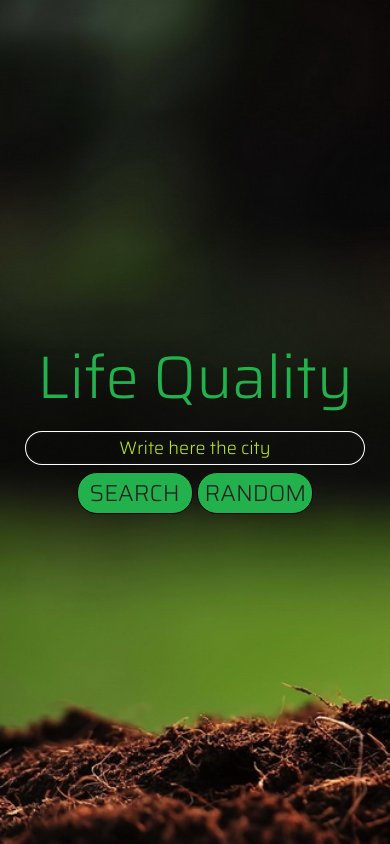
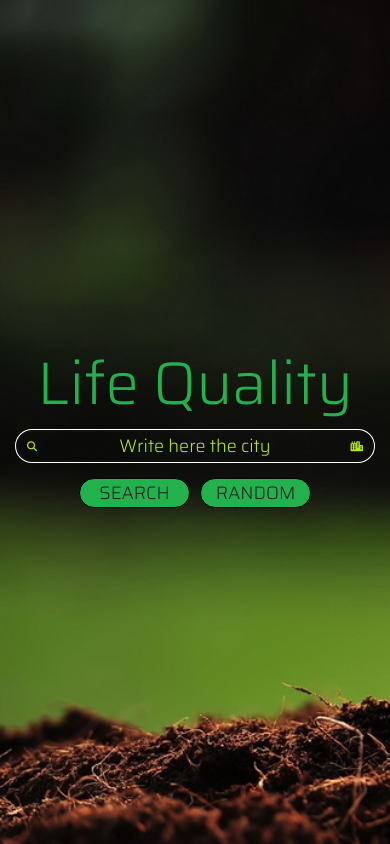
Before and after one commit to jacopovaccarini/Start2Impact_JavaScript_Advanced, a plain HTML site: page index.html in a window 390 px wide. Drawn offline with Linux system fonts and the light colour scheme; some packages are replaced by stand-ins of ours; no server answers; a script that the page names is missing.

Commit message:
Update commit

```diff
--- a/assets/js/scripts.js
+++ b/assets/js/scripts.js
@@ -12,7 +12,7 @@ div_main.append(div_title);
 
 let div_textbox = document.createElement('div');
 div_textbox.className = "textbox";
-div_textbox.innerHTML = '<input type="text" value="Write here the city" autofocus textbox-city>';
+div_textbox.innerHTML = '<i class="fa-solid fa-magnifying-glass"></i><input type="text" value="Write here the city" autofocus textbox-city><i class="fa-solid fa-city"></i>';
 div_main.append(div_textbox);
 
 let div_button = document.createElement('div');
--- a/assets/sass/style.scss
+++ b/assets/sass/style.scss
@@ -45,12 +45,11 @@ body {
   p {
     font-size: 100px;
     margin: 0;
-    margin-bottom: 2rem;
   }
 }
 
 .textbox {
-  display: flex;
+  position: relative;
   justify-content: center;
   width: 100%;
 
@@ -63,6 +62,24 @@ body {
     background-color: transparent;
     color: $secondary;
   }
+
+  .fa-magnifying-glass {
+    position: absolute;
+    top: 20px;
+    left: 20px;
+    z-index: 1;
+    font-size: 30px;
+    color: $secondary;
+  }
+
+  .fa-city {
+    position: absolute;
+    top: 20px;
+    right: 20px;
+    z-index: 2;
+    font-size: 30px;
+    color: $secondary;
+  }
 }
 
 .button {
@@ -70,16 +87,15 @@ body {
   flex-direction: row;
   justify-content: space-between;
   align-items: center;
-  width: 70%;
+  width: 65%;
 }
 
 .search, .random {
   display: flex;
   justify-content: center;
-  width: 49%; //49% quando c'è anche l'altro button
+  width: 48%; //49% quando c'è anche l'altro button
   border: 1.5px solid black;
   border-radius: 20px;
-  padding: 0.5rem;
   margin-top: 2rem;
   background-color: $primary;
 
@@ -89,7 +105,7 @@ body {
   }
 
   p {
-    font-size: 50px;
+    font-size: 40px;
     padding: 0;
     margin: auto;
     text-align: center;
@@ -127,11 +143,23 @@ body {
     input {
       font-size: 30px;
     }
+
+    .fa-magnifying-glass {
+      font-size: 20px;
+      top: 17.5px;
+      left: 17.5px;
+    }
+
+    .fa-city {
+      font-size: 20px;
+      top: 17.5px;
+      right: 17.5px;
+    }
   }
 
   .search, .random {
     p {
-      font-size: 40px;
+      font-size: 30px;
     }
   }
 
@@ -144,7 +172,6 @@ body {
   .title {
     p {
       font-size: 80px;
-      margin-bottom: 1.5rem;
     }
   }
 
@@ -152,35 +179,36 @@ body {
     input {
       font-size: 25px;
     }
+
+    .fa-magnifying-glass {
+      font-size: 15px;
+      top: 15px;
+      left: 15px;
+    }
+
+    .fa-city {
+      font-size: 15px;
+      top: 15px;
+      right: 15px;
+    }
   }
 
   .search, .random {
     margin-top: 1.5rem;
     p {
-      font-size: 35px;
+      font-size: 25px;
     }
   }
 }
 
-@media (max-width: 905px) {
+@media (max-width: 650px) {
   body {
     width: 80%;
   }
-}
 
-@media (max-width: 590px) {
-  .result {
-    p {
-      font-size: 95%;
-    }
-  }
-}
-
-@media (max-width: 565px) {
   .title {
     p {
       font-size: 70px;
-      margin-bottom: 1rem;
     }
   }
 
@@ -188,13 +216,24 @@ body {
     input {
       font-size: 20px;
     }
+
+    .fa-magnifying-glass {
+      font-size: 10px;
+      top: 13px;
+      left: 13px;
+    }
+
+    .fa-city {
+      font-size: 10px;
+      top: 13px;
+      right: 13px;
+    }
   }
 
   .search, .random {
-    padding: 0.25rem;
     margin-top: 1rem;
     p {
-      font-size: 30px;
+      font-size: 20px;
     }
   }
 
@@ -205,27 +244,36 @@ body {
   }
 }
 
-@media (max-width: 540px) {
-  .result {
+@media (max-width: 500px) {
+  body {
+    width: 90%;
+  }
+
+  .title {
     p {
-      font-size: 85%;
+      font-size: 60px;
     }
   }
-}
 
-@media (max-width: 500px) {
-  .title {
-    p {
-      font-size: 65px;
-      margin-bottom: 0.75rem;
+  .textbox {
+    input {
+      font-size: 18px;
+    }
+
+    .fa-magnifying-glass {
+      top: 11px;
+      left: 11px;
+    }
+
+    .fa-city {
+      top: 11px;
+      right: 11px;
     }
   }
 
   .search, .random {
-    padding: 0.10rem;
-    margin-top: 0.75rem;
     p {
-      font-size: 25px;
+      font-size: 18px;
     }
   }
 
@@ -236,48 +284,7 @@ body {
   }
 }
 
-@media (max-width: 475px) {
-  body {
-    width: 90%;
-  }
-}
-
-@media (max-width: 425px) {
-  .title {
-    p {
-      font-size: 60px;
-      margin-bottom: 0.5rem;
-    }
-  }
-
-  .textbox {
-    input {
-      font-size: 18px;
-    }
-  }
-
-  .search, .random {
-    padding: 0.10rem;
-    margin-top: 0.5rem;
-    p {
-      font-size: 23px;
-    }
-  }
-
-  .result {
-    p {
-      font-size: 75%;
-    }
-  }
-}
-
-@media (max-width: 400px) {
-  body {
-    width: 95%;
-  }
-}
-
-@media (max-width: 380px) {
+@media (max-width: 390px) {
   body {
     width: 100%;
   }
--- a/index.html
+++ b/index.html
@@ -9,6 +9,7 @@
     <link rel="icon" href="assets/img/logo.png"/>
     <link href="assets/css/style.css" rel="stylesheet" type="text/css"/>
     <script src="//cdn.jsdelivr.net/npm/sweetalert2@11"></script>
+    <script src="https://kit.fontawesome.com/8192e025e9.js" crossorigin="anonymous"></script>
   </head>
   <body>
 
```
Also changed, not shown: assets/css/style.css.
